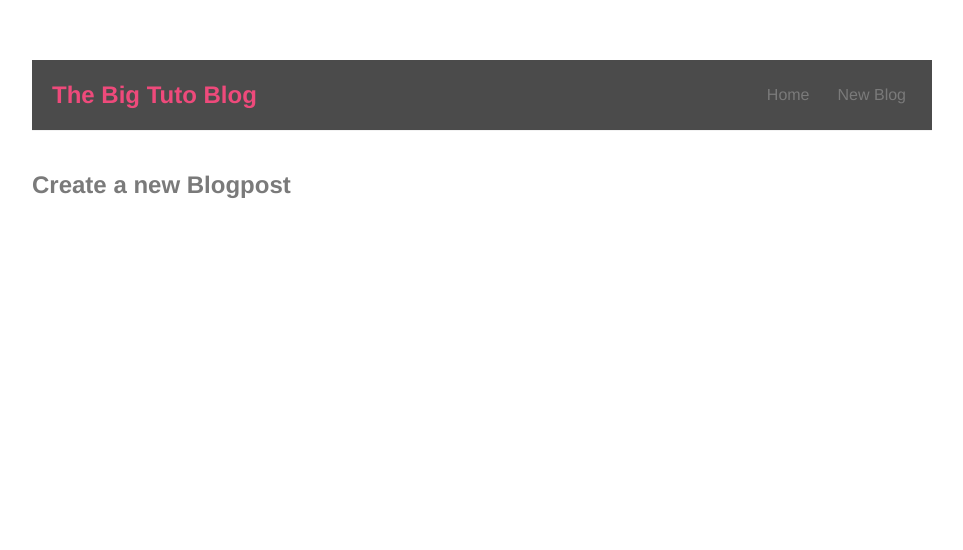
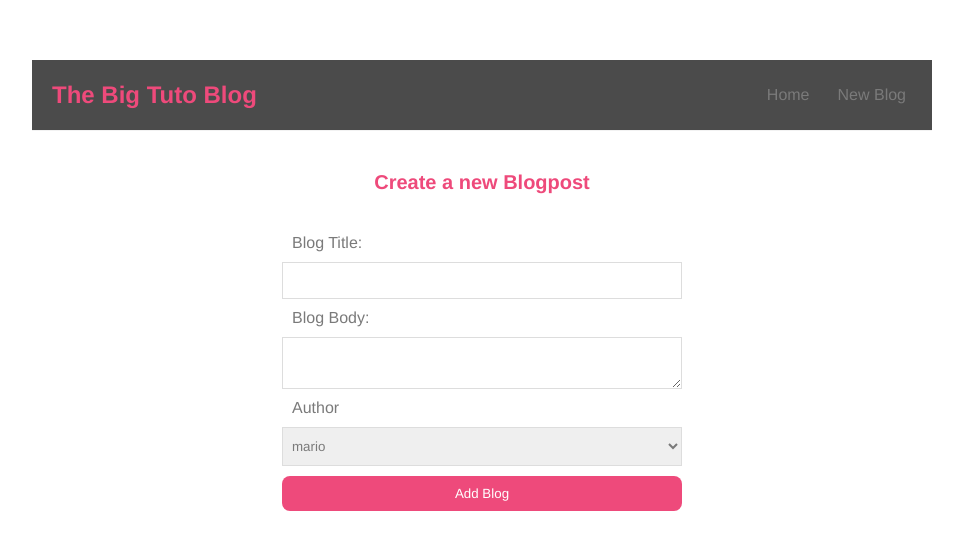
Before and after one commit to gabusdev/Simple-blog, a React (Create React App) app: page /create in a window 1280 px wide. Shown: the top 550 px of the page, without its empty margins (158-1121 px from the left). Built offline with nearby package versions, Linux system fonts and the light colour scheme.

Commit message:
Se modifico el componente Create y se le dio estilo

```diff
--- a/src/Create.tsx
+++ b/src/Create.tsx
@@ -1,9 +1,39 @@
-import { FunctionComponent } from "react";
+import { FunctionComponent, useState } from "react";
 
 interface CreateProps {}
 
 const Create: FunctionComponent<CreateProps> = () => {
-  return <h2>Create a new Blogpost</h2>;
+  const [title, setTitle] = useState("");
+  const [body, setBody] = useState("");
+  const [author, setAuthor] = useState("mario");
+
+  return (
+    <div className='create'>
+      <h2>Create a new Blogpost</h2>
+      <form>
+        <label>Blog Title:</label>
+        <input
+          type='text'
+          required
+          value={title}
+          onChange={(e) => setTitle(e.target.value)}
+        />
+        <label>Blog Body:</label>
+        <textarea
+          required
+          value={body}
+          onChange={(e) => setBody(e.target.value)}
+        ></textarea>
+        <label>Author</label>
+        <select value={author} onChange={(e) => setAuthor(e.target.value)}>
+          <option value='mario'>mario</option>
+          <option value='luigi'>luigi</option>
+          <option value='yoshi'>yoshi</option>
+        </select>
+        <button>Add Blog</button>
+      </form>
+    </div>
+  );
 };
 
 export default Create;
--- a/src/index.css
+++ b/src/index.css
@@ -39,6 +39,40 @@
   margin: 40px auto;
   padding: 20px;
 }
+.create {
+  max-width: 400px;
+  margin: 0 auto;
+  text-align: center;
+}
+.create label {
+  text-align: left;
+  display: block;
+  padding: 10px;
+}
+.create h2 {
+  font-size: 20px;
+  color: #ee4a7b;
+  margin-bottom: 30px;
+}
+.create input,
+.create textarea,
+.create select {
+  width: 100%;
+  padding: 10px 5px;
+  border: 1px solid #ddd;
+  box-sizing: border-box;
+  display: block;
+}
+.create button {
+  background-color: #ee4a7b;
+  width: 100%;
+  color: #fff;
+  border: 0px;
+  margin: 10px 0;
+  padding: 10px;
+  border-radius: 8px;
+  cursor: pointer;
+}
 .navbar {
   padding: 20px;
   display: flex;
```
